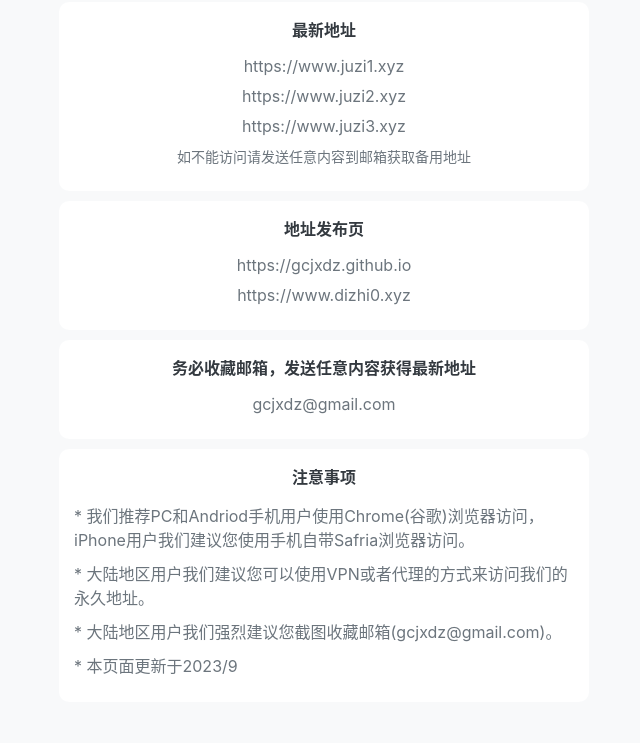
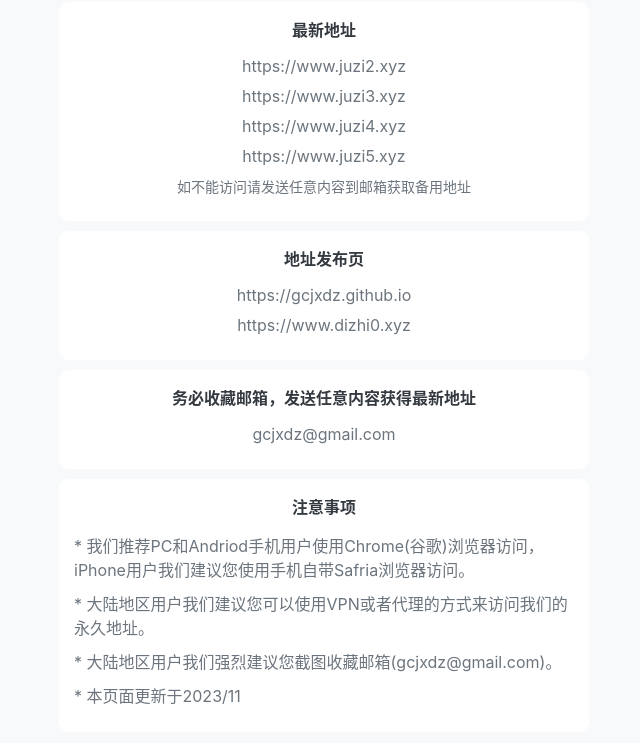
Before and after one commit to gcjxdz/gcjxdz.github.io, a plain HTML site: page index.html in a window 1280 px wide. Shown: the part 77-820 px from the top of the page, without its empty margins (316-956 px from the left). Drawn offline with Linux system fonts and the light colour scheme.

Commit message:
Update index.html

```diff
--- a/index.html
+++ b/index.html
@@ -119,9 +119,10 @@ a, a:active, a:hover, a:focus, a:visited{
     'gcjxdz@gmail.com'
 ];
 var newestUrls = [
-	'https://www.juzi1.xyz',
 	'https://www.juzi2.xyz',
 	'https://www.juzi3.xyz',
+	'https://www.juzi4.xyz',
+	'https://www.juzi5.xyz',
 ];
 var otherUrls = [
 	'https://gcjxdz.github.io',
@@ -131,7 +132,7 @@ var notices = [
     '* 我们推荐PC和Andriod手机用户使用Chrome(谷歌)浏览器访问，iPhone用户我们建议您使用手机自带Safria浏览器访问。',
     '* 大陆地区用户我们建议您可以使用VPN或者代理的方式来访问我们的永久地址。',
 	'* 大陆地区用户我们强烈建议您截图收藏邮箱(gcjxdz@gmail.com)。',
-	'* 本页面更新于2023/9'
+	'* 本页面更新于2023/11'
 ];
 
 function createFieldElem(option) {
```
